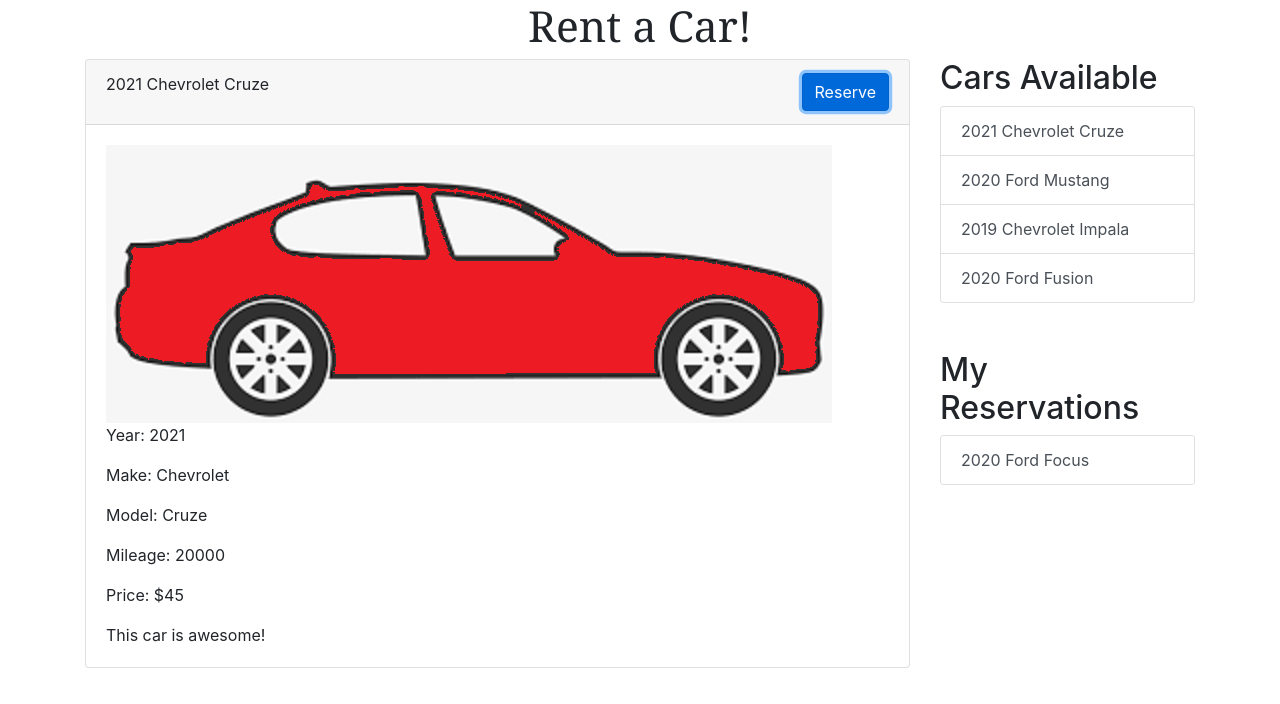
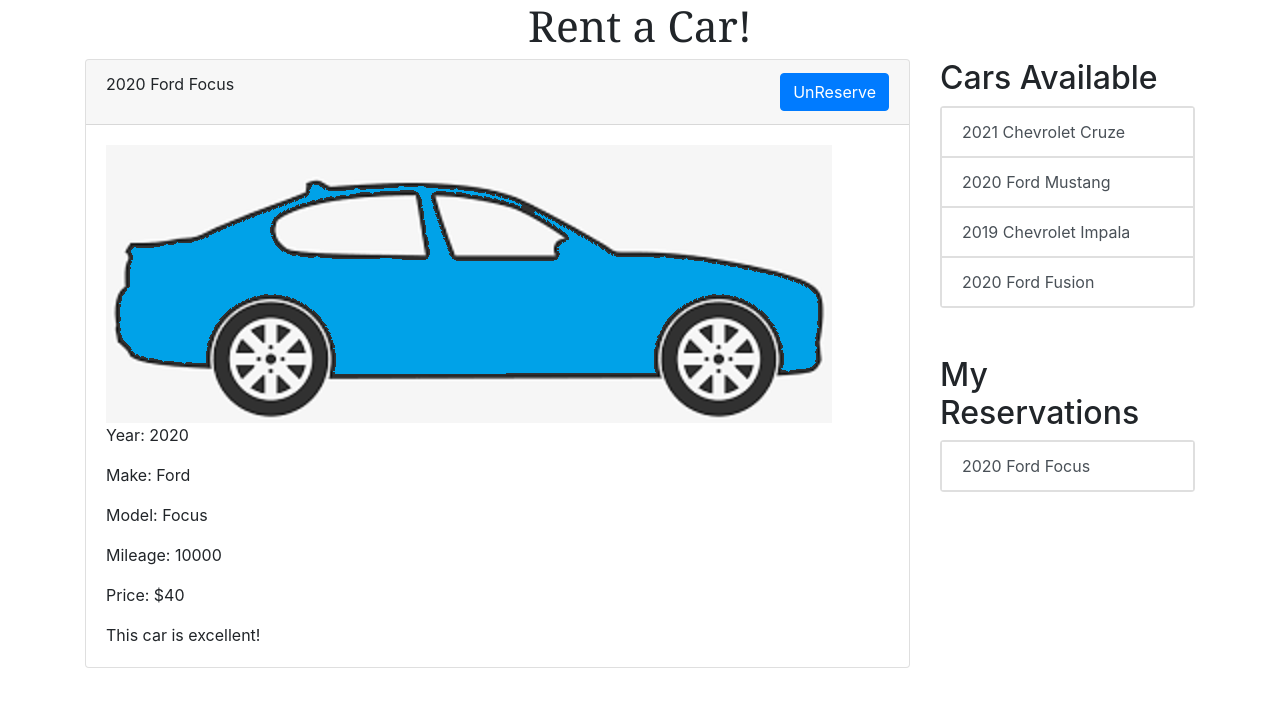
Before and after one commit to pnorby/rent-a-car, an Angular app: page / in a window 1280 px wide. Both pictures are taken after a click on the button "Reserve". Shown: the top 704 px of the page. Built offline with nearby package versions, Linux system fonts and the light colour scheme.

Commit message:
Refactored to use one array with available property

```diff
--- a/src/app/car-reservation/car-reservation.component.html
+++ b/src/app/car-reservation/car-reservation.component.html
@@ -17,9 +17,17 @@
             <div class="card">
                 <div class="card-header d-flex justify-content-between align-items-center">
                     <p>{{selectedCar.year}} {{selectedCar.make}} {{selectedCar.model}}</p>
+
                     <button class="btn btn-primary"
+                    *ngIf="selectedCar.available == true"
                 (click)="reserveCar()"
                     >Reserve</button>
+
+                    <button class="btn btn-primary"
+                    *ngIf="selectedCar.available == false"
+                    (click)="unReserve()"
+                    >UnReserve</button>
+
                 </div>
                 <div class="card-body">
                     <div><img src={{selectedCar.visual}} alt="image"></div>
@@ -34,17 +42,23 @@
         </div>
         <div class="col-md-3">
             <h2>Cars Available</h2>
+
             <div class="card">
                 <div class="list-group list-group-flush">
+                    <div
+                    *ngFor="let c of cars"
+                    >
                   <button
                     class="list-group-item list-group-item-action"
-                    *ngFor="let c of availableCars"
+                    *ngIf="c.available == true"
                     (click)="selectCar(c)"
                   >
                     {{ c.title }}
                   </button>
+                  </div>
                 </div>
               </div>
+
               <br />
               <br />
               <h2>My Reservations</h2>
@@ -56,12 +70,16 @@
 
               <div class="card">
                 <div class="list-group list-group-flush">
-                  <button
-                    class="list-group-item list-group-item-action "
-                    *ngFor="let c of rentedCars"
-                  >
-                    {{ c.title }}
-                  </button>
+                      <div
+                      *ngFor="let c of cars"
+                      >
+                      <button
+                  class="list-group-item list-group-item-action "
+                  *ngIf="c.available == false"
+                  (click)="selectCar(c)"
+                >
+                  {{ c.title }}
+                </button>
                 </div>
               </div>
         </div>
--- a/src/app/car-reservation/car-reservation.component.ts
+++ b/src/app/car-reservation/car-reservation.component.ts
@@ -3,9 +3,15 @@
 
 interface CarDisplay {
   id: Number;
+  year: string;
+  make: string;
+  model: string;
   title: string;
+  mileage: string;
+  price: Number;
   visual: string;
   description: string;
+  available: boolean;
 }
 
 @Component({
@@ -17,47 +23,51 @@
 
   constructor(
     public carSvc: CarService
+
   ) { }
 
   ngOnInit(): void {
-    this.allCars = this.carSvc.loadCars();
-    this.availableCars = this.allCars.map((x:any) =>({
-      id: x.id,
+    const allCars = this.carSvc.loadCars();
+    this.cars = allCars.map((x:any) =>({
+      ...x,
       title: x.year + " " + x.make + " " + x.model,
-      description: x.description,
       available:true
     }))
 
-    this.selectedCar = this.allCars[0];
+    this.selectedCar = this.cars[0];
   }
   maxRentalsReached = false;
-  allCars: any = [];
   rentedCars: CarDisplay[] = [];
-  selectedCar: any;
-  availableCars: CarDisplay[] = [];
+
+  selectedCar: CarDisplay = {
+    id:0,
+    price: 0,
+    make: 'default',
+    model: 'default',
+    mileage: 'default',
+    year: 'default',
+    title:'default',
+    visual:'default',
+    description:'default',
+    available:true
+  };
+  cars: CarDisplay[] = [];
 
   selectCar = (c: CarDisplay) => {
-    this.selectedCar = this.allCars.filter((x: any) => x.id == c.id)[0];
+    this.selectedCar = c;
   }
 
   reserveCar = () => {
-    if(this.rentedCars.length < 3){
-    this.rentedCars = [
-      ...this.rentedCars,
-      this.availableCars.filter(x => x.id == this.selectedCar.id)[0]
-    ];
-
-    this.availableCars = this.availableCars.filter(x => x.id != this.selectedCar.id);
-    this.selectedCar = this.allCars.filter((x:any) => x.id == this.availableCars[0].id)[0];
-  }
-  else{
-    this.maxRentalsReached = true;
+   if(this.cars.filter(x => x.available == false).length < 3){
+      this.cars.filter(x => x.id == this.selectedCar.id)[0].available = false;
+   }
+   else{
+     this.maxRentalsReached = true;
+   }
   }
 
-  }
-
-  unReserve = (c: CarDisplay) => {
-    this.availableCars = this.availableCars = this.rentedCars.filter(x => x == this.selectedCar.id);
-    this.rentedCars = this.rentedCars.filter(x => x.id != c.id);
+  unReserve = () => {
+    this.cars.filter(x => x.id == this.selectedCar.id)[0].available = true;
+    this.maxRentalsReached = false;
   }
 }
```
